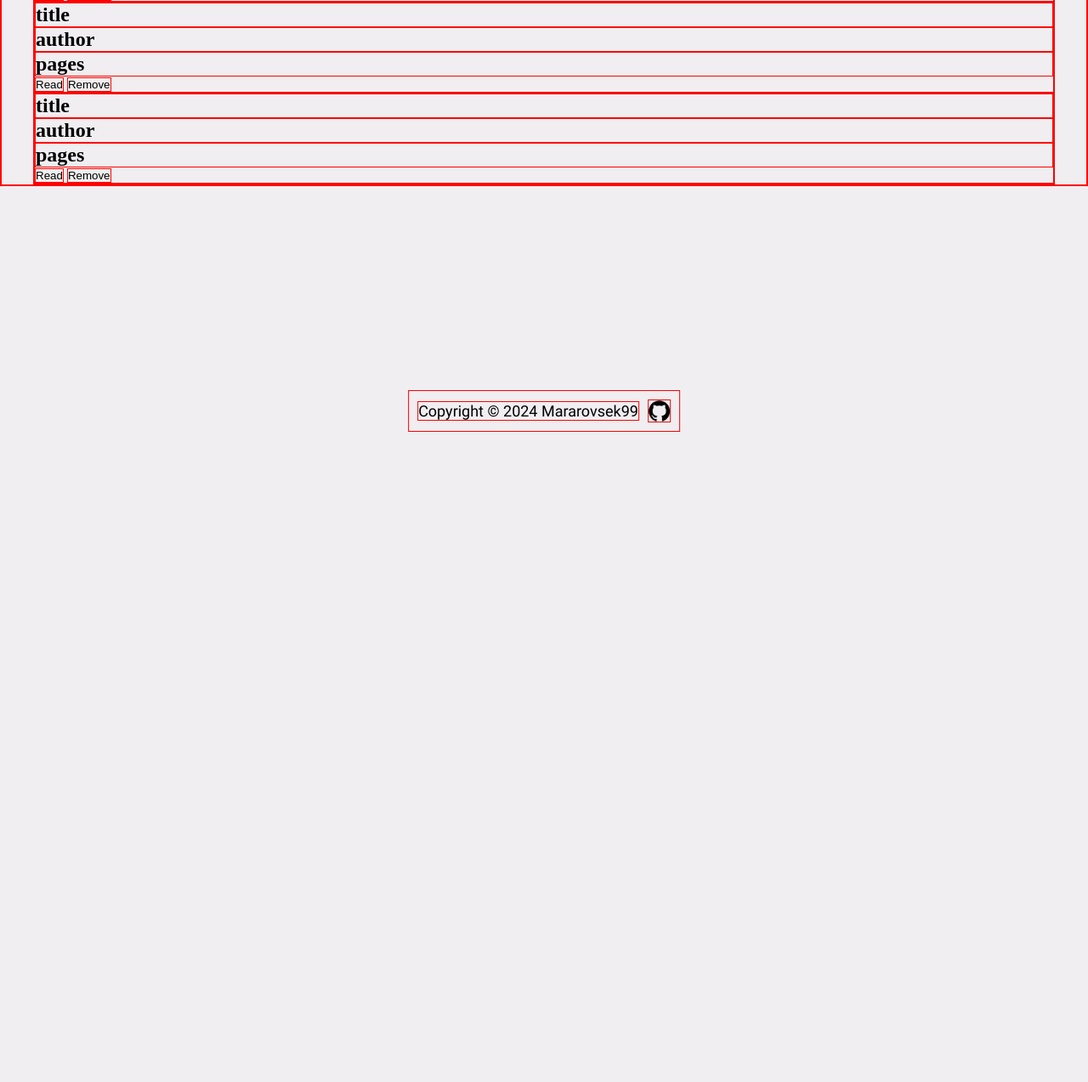
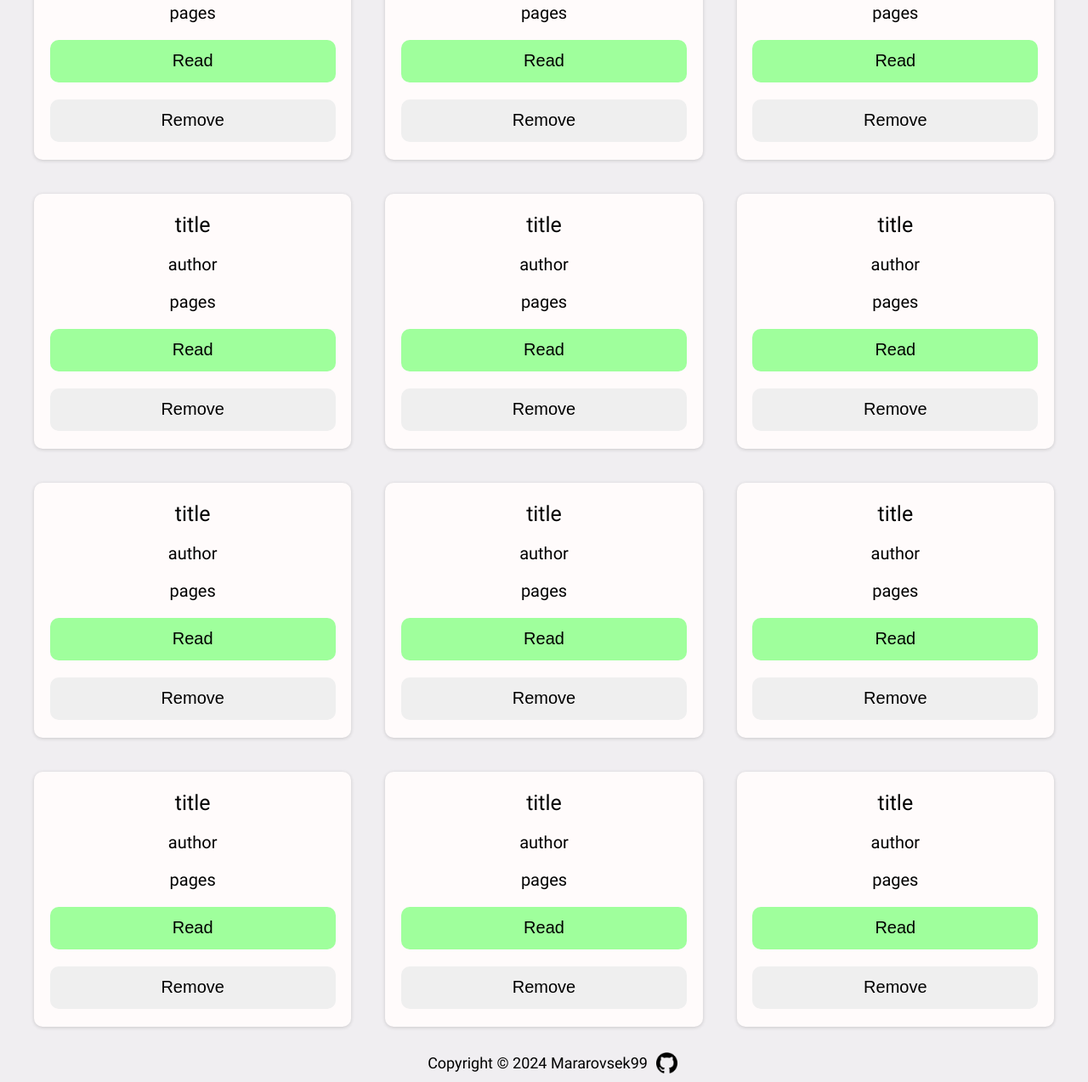
Before and after one commit to Mararovsek99/Library, a plain HTML site: page index.html in a window 1280 px wide. Shown: the part 292-1565 px from the top of the page at 85% size. Before the commit the page ends 800 px from the top, so only its background shows below. Drawn offline with Linux system fonts and the light colour scheme.

Commit message:
added fake content to stile cards.

```diff
--- a/index.html
+++ b/index.html
@@ -27,32 +27,89 @@
     </div>
     <div class="main-page">
         <div class="card">
-            <h2>title</h2>
+            <h1>title</h1>
             <h2>author</h2>
             <h2>pages</h2>
-            <button>Read</button>
+            <button class="read">Read</button>
             <button>Remove</button>
         </div>
         <div class="card">
-            <h2>title</h2>
+            <h1>title</h1>
             <h2>author</h2>
             <h2>pages</h2>
-            <button>Read</button>
+            <button class="read">Read</button>
             <button>Remove</button>
         </div>
         <div class="card">
-            <h2>title</h2>
+            <h1>title</h1>
             <h2>author</h2>
             <h2>pages</h2>
-            <button>Read</button>
+            <button class="read">Read</button>
             <button>Remove</button>
         </div>
-
-
-
-
-
-
+        <div class="card">
+            <h1>title</h1>
+            <h2>author</h2>
+            <h2>pages</h2>
+            <button class="read">Read</button>
+            <button>Remove</button>
+        </div>
+        <div class="card">
+            <h1>title</h1>
+            <h2>author</h2>
+            <h2>pages</h2>
+            <button class="read">Read</button>
+            <button>Remove</button>
+        </div>
+        <div class="card">
+            <h1>title</h1>
+            <h2>author</h2>
+            <h2>pages</h2>
+            <button class="read">Read</button>
+            <button>Remove</button>
+        </div>
+        <div class="card">
+            <h1>title</h1>
+            <h2>author</h2>
+            <h2>pages</h2>
+            <button class="read">Read</button>
+            <button>Remove</button>
+        </div>
+        <div class="card">
+            <h1>title</h1>
+            <h2>author</h2>
+            <h2>pages</h2>
+            <button class="read">Read</button>
+            <button>Remove</button>
+        </div>
+        <div class="card">
+            <h1>title</h1>
+            <h2>author</h2>
+            <h2>pages</h2>
+            <button class="read">Read</button>
+            <button>Remove</button>
+        </div>
+        <div class="card">
+            <h1>title</h1>
+            <h2>author</h2>
+            <h2>pages</h2>
+            <button class="read">Read</button>
+            <button>Remove</button>
+        </div>
+        <div class="card">
+            <h1>title</h1>
+            <h2>author</h2>
+            <h2>pages</h2>
+            <button class="read">Read</button>
+            <button>Remove</button>
+        </div>
+        <div class="card">
+            <h1>title</h1>
+            <h2>author</h2>
+            <h2>pages</h2>
+            <button class="read">Read</button>
+            <button>Remove</button>
+        </div>
 
 
 
--- a/styles.css
+++ b/styles.css
@@ -1,7 +1,7 @@
 *{
     margin: 0px;
     padding: 0px;
-    border: solid 1px red;
+    /* border: solid 1px red; */
 }
 @font-face{
     font-family: PlayWrite;
@@ -17,6 +17,7 @@ body{
 :root {
     --button-font: Roboto-regular;
     --button-font-size: 18px;
+    --card-font: 20px;
     --titlefont: PlayWrite;
     --white: #fffbfb;
     --grey: #f0eef1;
@@ -27,6 +28,7 @@ body{
     --light-red: #ff9c9c;
     --container-width: 1200px;
     --shadow:  0px 1px 4px rgba(0, 0, 0, 0.16);
+    --border-radius: 10px;
 }
 header{
     height: 100px;
@@ -58,15 +60,15 @@ header button:hover{
     height: 80px;
 }
 footer{
-    position: absolute;
-    bottom: 0px;
-    left: 50%;
-    transform: translateX(-50%);
+    position: relative;
+    width: 100%;
+    justify-content: center;
     display: flex;
     font-family: var(--button-font);
     font-size: var(--button-font-size);
     padding: 10px;
     align-items: center;
+    margin-top: 20px;
 }
 footer img{
     height: 25px;
@@ -87,5 +89,38 @@ footer img:hover{
     max-width: 1200px;
     display: grid;
     margin: 0px auto;
-    grid-template-columns: ;
+    padding: 0px 30px;
+    gap: 40px;
+    grid-template-columns: repeat(auto-fill, minmax(300px, 1fr));
 }
+.card{
+    height: 300px;
+    background-color: var(--white);
+    display: flex;
+    flex-direction: column;
+    align-items: center;
+    justify-content: center;
+    box-shadow: var(--shadow);
+    font-family: var(--button-font);
+    border-radius: var(--border-radius);
+}
+.card > *{
+    margin: 10px;
+    font-weight: 300;
+}
+.card > h2{
+    font-size: var(--card-font)
+}
+.card > h1{
+    font-size: calc(var(--card-font) + 5px);
+}
+.card button{
+    width: 90%;
+    height: 50px;
+    border-radius: var(--border-radius);
+    border: none;
+    font-size: var(--card-font);
+}
+.card .read{
+    background-color: var(--light-green);
+}
```
